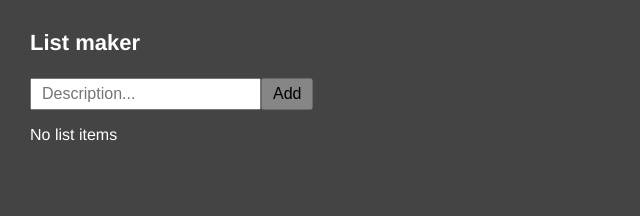
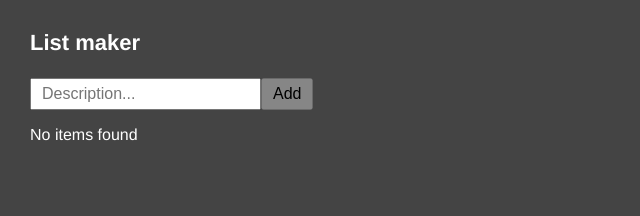
Before and after one commit to rolandjlevy/react-testing-revision-2021-09-05, a React (Create React App) app: page / in a window 1280 px wide. Shown: the top 216 px of the page, without its empty margins (0-640 px from the left). Built offline with nearby package versions, Linux system fonts and the light colour scheme.

Commit message:
UI changes

```diff
--- a/src/App.js
+++ b/src/App.js
@@ -32,6 +32,7 @@ function App() {
   return (
     <main className="App">
       <h3>List maker</h3>
+
       <input
         type="text"
         value={todo}
@@ -40,6 +41,7 @@ function App() {
         onKeyPress={handleKeyPress}
         placeholder="Description..."
       />
+
       <button
         onClick={(e) => handleAdd(e)}
         className="add"
@@ -53,13 +55,13 @@ function App() {
           {(todos.map(({ id, todo }) => (
             <Todo
               key={id}
+              id={id}
               description={todo}
-              id={id}
               handleRemove={() => handleRemove(id)}
             />
             ))
           )}
-        </ul>) : <p>No list items</p>
+        </ul>) : <p>No items found</p>
       }
 
     </main>
--- a/src/Todo.js
+++ b/src/Todo.js
@@ -1,6 +1,6 @@
 import React from 'react';
 
-const Todo = ({ description, id, handleRemove }) => (
+const Todo = ({ id, description, handleRemove }) => (
   <li className="todo" id={id}>
     <span className="description">{description}</span>
     <span
```
Also changed, not shown: 1 other file (tests, documents, lock files or other folders).
